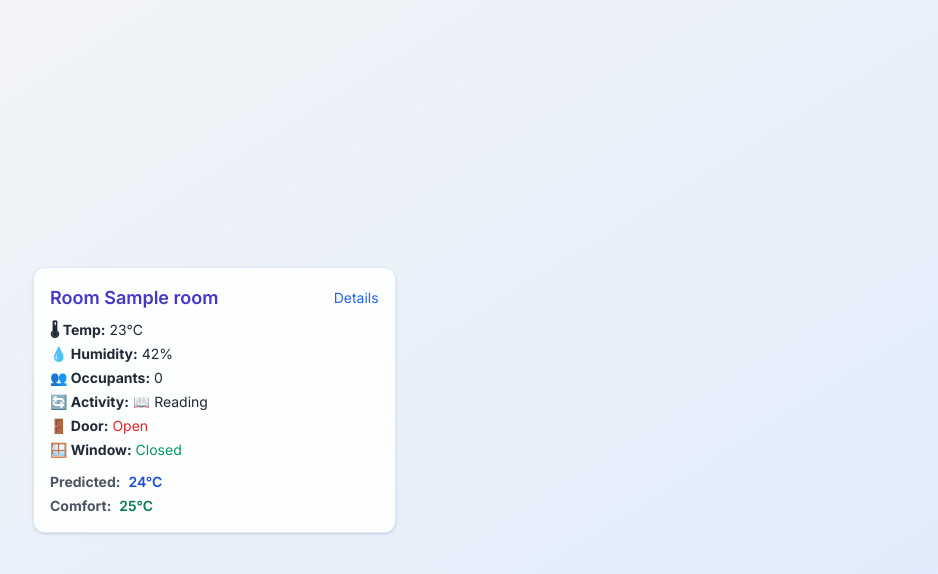
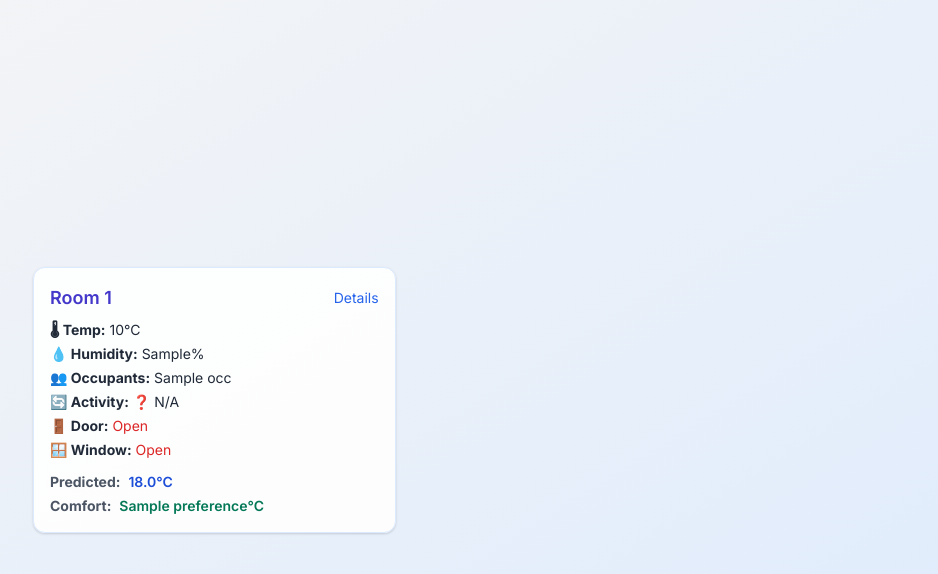
Before and after one commit to ElyarSadig/iot-smart-home, a FastAPI app: template app/templates/home.html in a window 1280 px wide. Shown: the top 574 px of the page, without its empty margins (47-985 px from the left). Run offline with FastAPI, Linux system fonts and the light colour scheme; the template is opened without the code that fills it: most values are stand-ins (such as "Sample title", 1, 10 or a date in 2020); some libraries are stand-ins or nearby versions.

Commit message:
update home route

```diff
--- a/app/templates/home.html
+++ b/app/templates/home.html
@@ -8,47 +8,49 @@
     class="bg-white bg-opacity-90 backdrop-blur border border-blue-100 rounded-xl p-4 shadow hover:shadow-lg transition duration-300"
   >
     <div class="flex justify-between items-center mb-2">
-      <h3 class="text-lg font-semibold text-indigo-700">Room {{ room }}</h3>
-      <a href="/room/{{ room }}" class="text-sm text-blue-600 hover:underline"
+      <h3 class="text-lg font-semibold text-indigo-700">Room {{ room.id }}</h3>
+      <a
+        href="/room/{{ room.id }}"
+        class="text-sm text-blue-600 hover:underline"
         >Details</a
       >
     </div>
 
     <ul class="text-sm text-gray-800 space-y-1">
-      <li><strong>🌡 Temp:</strong> {{ 22 + loop.index }}°C</li>
-      <li><strong>💧 Humidity:</strong> {{ 40 + loop.index * 2 }}%</li>
-      <li><strong>👥 Occupants:</strong> {{ loop.index0 }}</li>
+      <li><strong>🌡 Temp:</strong> {{ room.sensor.Temp }}°C</li>
+      <li><strong>💧 Humidity:</strong> {{ room.sensor.RelH }}%</li>
+      <li><strong>👥 Occupants:</strong> {{ room.sensor.Occ }}</li>
       <li>
         <strong>🔄 Activity:</strong>
-        {% if loop.index == 1 %}📖 Reading{% elif loop.index == 2 %}🧍
-        Standing{% else %}🚶 Walking{% endif %}
+        {% if room.sensor.Act == 1 %}📖 Reading {% elif room.sensor.Act == 2
+        %}🧍 Standing {% elif room.sensor.Act == 3 %}🚶 Walking {% elif
+        room.sensor.Act == 4 %}💻 Working {% else %}❓ N/A {% endif %}
       </li>
       <li>
-        <strong>🚪 Door:</strong> {% if loop.index % 2 == 0 %}<span
-          class="text-green-600"
-          >Closed</span
-        >{% else %}<span class="text-red-600">Open</span>{% endif %}
+        <strong>🚪 Door:</strong>
+        {% if room.sensor.Door == 0 %}<span class="text-green-600">Closed</span>
+        {% else %}<span class="text-red-600">Open</span>{% endif %}
       </li>
       <li>
-        <strong>🪟 Window:</strong> {% if loop.index % 2 == 1 %}<span
-          class="text-green-600"
-          >Closed</span
-        >{% else %}<span class="text-red-600">Open</span>{% endif %}
+        <strong>🪟 Window:</strong>
+        {% if room.sensor.Win == 1 %}<span class="text-green-600">Closed</span>
+        {% else %}<span class="text-red-600">Open</span>{% endif %}
       </li>
     </ul>
 
     <div class="mt-3 text-sm">
       <strong class="text-gray-600">Predicted:</strong>
-      <span class="font-semibold text-blue-700 ml-1"
-        >{{ 23 + loop.index }}°C</span
-      >
+      <span class="font-semibold text-blue-700 ml-1">
+        {{ room.sensor.Temp + 0.3 * room.sensor.Occ - 0.2 * room.sensor.Door |
+        round(1) }}°C
+      </span>
     </div>
 
     <div class="mt-1 text-sm">
       <strong class="text-gray-600">Comfort:</strong>
-      <span class="font-semibold text-green-700 ml-1"
-        >{{ 24 + loop.index }}°C</span
-      >
+      <span class="font-semibold text-green-700 ml-1">
+        {{ room.preference }}°C
+      </span>
     </div>
   </div>
   {% endfor %}
```
Also changed, not shown: app/routers/home.py (+6 -2 lines).
